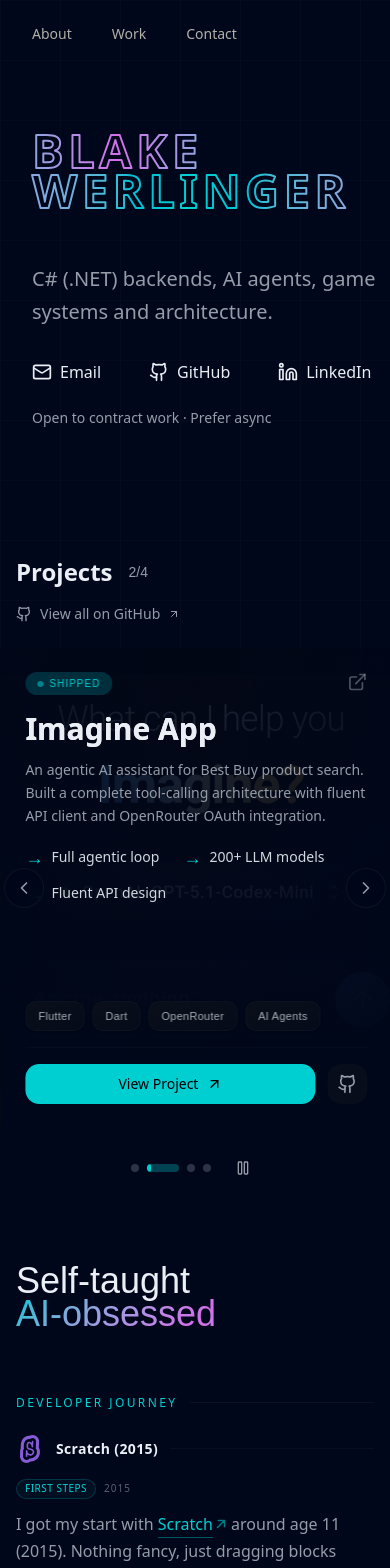
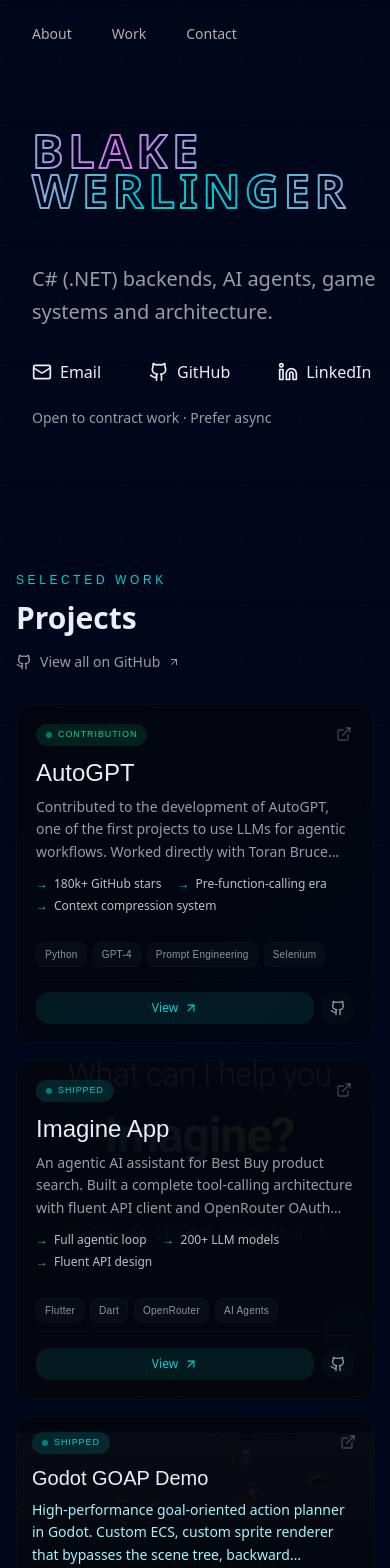
Before and after one commit to Void-n-Null/DevPortfolioSite, a Next.js app: page / in a window 390 px wide. Shown: the top 1568 px of the page. Built offline with nearby package versions, Linux system fonts and the light colour scheme; a web font is replaced by a local one.

Commit message:
refactor(projects): replace carousel with bento grid layout

```diff
--- a/src/components/ProjectsSection.tsx
+++ b/src/components/ProjectsSection.tsx
@@ -1,101 +1,30 @@
 "use client";
 
-import { Github, ArrowUpRight, ChevronLeft, ChevronRight, Pause, Play } from "lucide-react";
-import { useState, useCallback, useEffect } from "react";
-import useEmblaCarousel from "embla-carousel-react";
+import { Github, ArrowUpRight } from "lucide-react";
 import { projects } from "@/data/projects_data";
-import { ProjectCard } from "./projects/ProjectCard";
-import { ProjectDotIndicator } from "./projects/ProjectDotIndicator";
-import { useCarouselAutoplay } from "@/hooks/useCarouselAutoplay";
-
-// ============================================================================
-// CAROUSEL CONFIGURATION
-// ============================================================================
-const AUTOPLAY_DELAY = 6000;
+import { ProjectGridCard } from "./projects/ProjectGridCard";
 
 export function ProjectsSection() {
-  const [emblaRef, emblaApi] = useEmblaCarousel({
-    loop: true,
-    align: "center",
-    skipSnaps: false,
-    dragFree: false,
-  });
-
-  const [selectedIndex, setSelectedIndex] = useState(0);
-  const [canScrollPrev, setCanScrollPrev] = useState(false);
-  const [canScrollNext, setCanScrollNext] = useState(false);
-
-  const {
-    isPlaying,
-    isAutoplayEnabled,
-    toggleAutoplay,
-    pause,
-    resume,
-    progressRef,
-  } = useCarouselAutoplay(emblaApi, { delay: AUTOPLAY_DELAY });
-
-  // Navigation handlers
-  const scrollPrev = useCallback(() => {
-    emblaApi?.scrollPrev();
-  }, [emblaApi]);
-
-  const scrollNext = useCallback(() => {
-    emblaApi?.scrollNext();
-  }, [emblaApi]);
-
-  const scrollTo = useCallback((index: number) => {
-    emblaApi?.scrollTo(index);
-  }, [emblaApi]);
-
-  // Keyboard navigation
-  const handleKeyDown = useCallback((e: React.KeyboardEvent) => {
-    if (e.key === "ArrowLeft") {
-      e.preventDefault();
-      scrollPrev();
-    } else if (e.key === "ArrowRight") {
-      e.preventDefault();
-      scrollNext();
-    } else if (e.key === " ") {
-      e.preventDefault();
-      toggleAutoplay();
-    }
-  }, [scrollPrev, scrollNext, toggleAutoplay]);
-
-  // Setup embla listeners
-  useEffect(() => {
-    if (!emblaApi) return;
-
-    const handleSelect = () => {
-      setSelectedIndex(emblaApi.selectedScrollSnap());
-      setCanScrollPrev(emblaApi.canScrollPrev());
-      setCanScrollNext(emblaApi.canScrollNext());
-    };
-
-    emblaApi.on("select", handleSelect);
-    emblaApi.on("reInit", handleSelect);
-
-    // Initialize state
-    handleSelect();
-
-    return () => {
-      emblaApi.off("select", handleSelect);
-      emblaApi.off("reInit", handleSelect);
-    };
-  }, [emblaApi]);
+  // Define which projects get which sizes
+  // AutoGPT and Imagine App (AI agent projects) get large tiles
+  // GOAP and Rebang get medium tiles
+  const getProjectSize = (id: string): "large" | "medium" | "small" => {
+    if (id === "autogpt" || id === "imagine-app") return "large";
+    return "medium";
+  };
 
   return (
-    <section
-      id="work"
-      className="py-8 sm:py-12 md:py-16 lg:py-20"
-    >
+    <section id="work" className="py-12 sm:py-16 md:py-20 lg:py-24 px-4 sm:px-6 md:px-8">
       <div className="max-w-7xl mx-auto">
         {/* Header */}
-        <div className="px-4 sm:px-8 mb-6 sm:mb-8 md:mb-12 flex flex-col sm:flex-row sm:items-end sm:justify-between gap-4">
-          <div className="flex items-center gap-4">
-            <h2 className="text-2xl sm:text-3xl md:text-4xl font-bold">Projects</h2>
-            <span className="text-sm text-muted-foreground font-mono">
-              {selectedIndex + 1}/{projects.length}
-            </span>
+        <div className="mb-8 sm:mb-10 md:mb-12 flex flex-col sm:flex-row sm:items-end sm:justify-between gap-4">
+          <div>
+            <p className="text-xs uppercase tracking-[0.3em] text-primary mb-3 font-mono">
+              Selected Work
+            </p>
+            <h2 className="text-3xl sm:text-4xl md:text-5xl font-bold">
+              Projects
+            </h2>
           </div>
           <a
             href="https://github.com/Void-n-Null"
@@ -109,112 +38,44 @@
           </a>
         </div>
 
-        {/* Carousel */}
-        <div
-          className="relative"
-          onKeyDown={handleKeyDown}
-          tabIndex={0}
-          role="region"
-          aria-roledescription="carousel"
-          aria-label="Featured projects"
-        >
-          {/* Embla viewport */}
-          <div ref={emblaRef} className="overflow-hidden">
-            <div
-              className="flex touch-pan-y"
-              style={{
-                transitionTimingFunction: "cubic-bezier(0.25, 1, 0.5, 1)",
-              }}
-            >
-              {projects.map((project, index) => (
-                <div
-                  key={project.id}
-                  className="flex-none w-full min-w-0 px-4 sm:px-8"
-                  role="group"
-                  aria-roledescription="slide"
-                  aria-label={`${index + 1} of ${projects.length}: ${project.title}`}
-                >
-                  <div className="h-[480px] sm:h-[520px] md:h-[560px] lg:h-[600px]">
-                    <ProjectCard
-                      project={project}
-                      onHoverStart={pause}
-                      onHoverEnd={resume}
-                    />
-                  </div>
-                </div>
-              ))}
+        {/* Bento Grid */}
+        <div className="grid grid-cols-1 md:grid-cols-2 gap-4 sm:gap-5 md:gap-6">
+          {/* Row 1: Two large cards (AI agent projects) */}
+          {projects.slice(0, 2).map((project) => (
+            <div key={project.id} className="md:col-span-1">
+              <ProjectGridCard
+                project={project}
+                size={getProjectSize(project.id)}
+              />
             </div>
-          </div>
+          ))}
 
-          {/* Navigation arrows */}
-          <button
-            onClick={scrollPrev}
-            disabled={!canScrollPrev && !emblaApi?.plugins()?.loop}
-            className="absolute left-1 sm:left-2 md:-left-4 lg:-left-8 top-1/2 -translate-y-1/2 z-10
-              w-10 h-10 sm:w-12 sm:h-12 md:w-14 md:h-14
-              flex items-center justify-center
-              rounded-full
-              bg-background/80 sm:bg-muted/80 backdrop-blur-sm
-              border border-border/50
-              text-muted-foreground hover:text-foreground hover:bg-muted
-              transition-all duration-300
-              hover:scale-105 active:scale-95
-              disabled:opacity-30 disabled:cursor-not-allowed disabled:hover:scale-100
-              focus:outline-none focus:ring-2 focus:ring-primary/50"
-            aria-label="Previous project"
-          >
-            <ChevronLeft className="w-5 h-5 sm:w-6 sm:h-6" />
-          </button>
-
-          <button
-            onClick={scrollNext}
-            disabled={!canScrollNext && !emblaApi?.plugins()?.loop}
-            className="absolute right-1 sm:right-2 md:-right-4 lg:-right-8 top-1/2 -translate-y-1/2 z-10
-              w-10 h-10 sm:w-12 sm:h-12 md:w-14 md:h-14
-              flex items-center justify-center
-              rounded-full
-              bg-background/80 sm:bg-muted/80 backdrop-blur-sm
-              border border-border/50
-              text-muted-foreground hover:text-foreground hover:bg-muted
-              transition-all duration-300
-              hover:scale-105 active:scale-95
-              disabled:opacity-30 disabled:cursor-not-allowed disabled:hover:scale-100
-              focus:outline-none focus:ring-2 focus:ring-primary/50"
-            aria-label="Next project"
-          >
-            <ChevronRight className="w-5 h-5 sm:w-6 sm:h-6" />
-          </button>
+          {/* Row 2: Two medium cards */}
+          {projects.slice(2, 4).map((project) => (
+            <div key={project.id} className="md:col-span-1">
+              <ProjectGridCard
+                project={project}
+                size={getProjectSize(project.id)}
+              />
+            </div>
+          ))}
         </div>
 
-        {/* Controls: Dots + Autoplay toggle */}
-        <div className="mt-6 sm:mt-8 md:mt-10 px-4 sm:px-8 flex items-center justify-center gap-4 sm:gap-6">
-          <ProjectDotIndicator
-            count={projects.length}
-            current={selectedIndex}
-            onDotClick={scrollTo}
-            isPlaying={isPlaying}
-            progressRef={progressRef}
-          />
-
-          <button
-            onClick={toggleAutoplay}
-            className="p-2 rounded-full text-muted-foreground hover:text-foreground hover:bg-muted/50
-              transition-colors duration-200
-              focus:outline-none focus:ring-2 focus:ring-primary/50"
-            aria-label={isAutoplayEnabled ? "Pause autoplay" : "Start autoplay"}
-          >
-            {isAutoplayEnabled ? (
-              <Pause className="w-4 h-4 sm:w-5 sm:h-5" />
-            ) : (
-              <Play className="w-4 h-4 sm:w-5 sm:h-5" />
-            )}
-          </button>
+        {/* More projects hint */}
+        <div className="mt-8 sm:mt-10 md:mt-12 text-center">
+          <p className="text-sm text-muted-foreground/60">
+            <span className="hidden sm:inline">These are highlights — </span>
+            More projects on{" "}
+            <a
+              href="https://github.com/Void-n-Null"
+              target="_blank"
+              rel="noopener noreferrer"
+              className="text-primary hover:text-primary/80 transition-colors underline underline-offset-4"
+            >
+              GitHub
+            </a>
+          </p>
         </div>
-
-        {/* Keyboard hint */}
-        <p className="hidden md:block mt-4 text-center text-xs text-muted-foreground/50">
-          Use arrow keys to navigate • Space to toggle autoplay
-        </p>
       </div>
     </section>
   );
```
